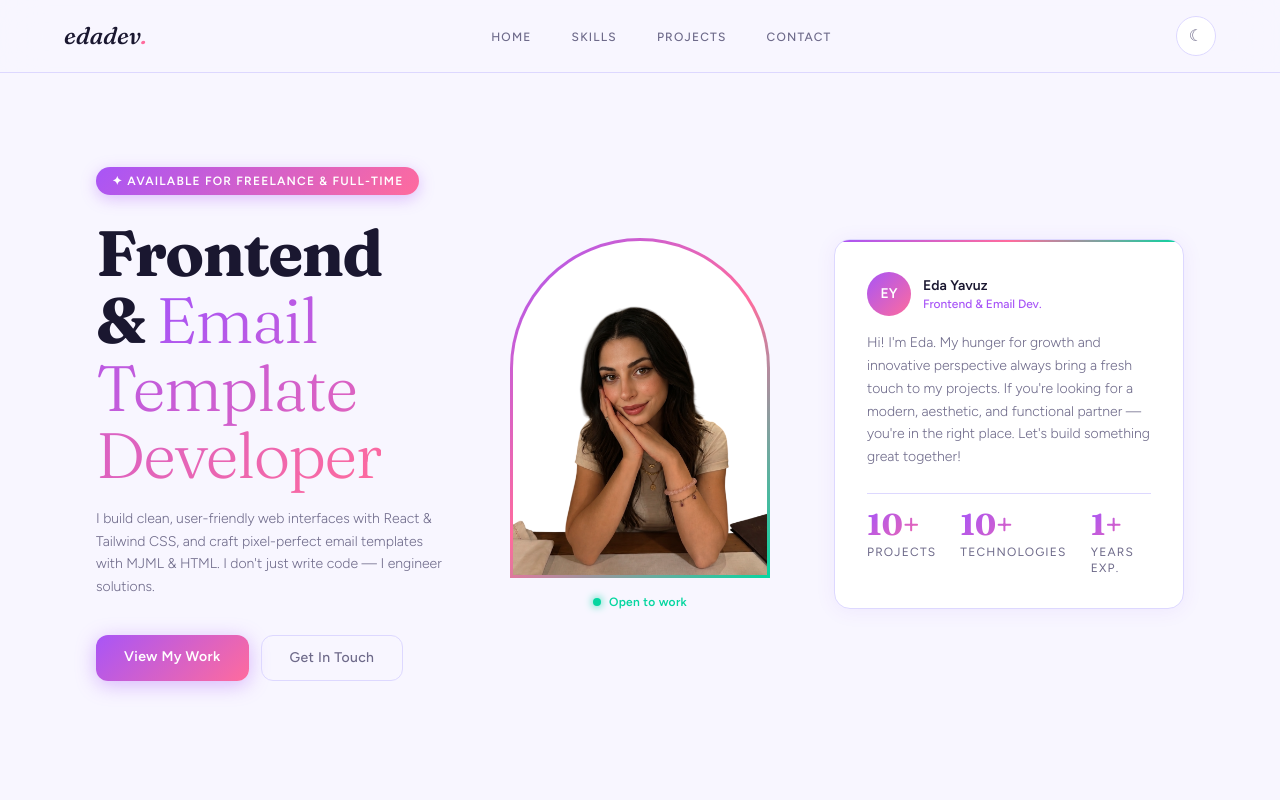
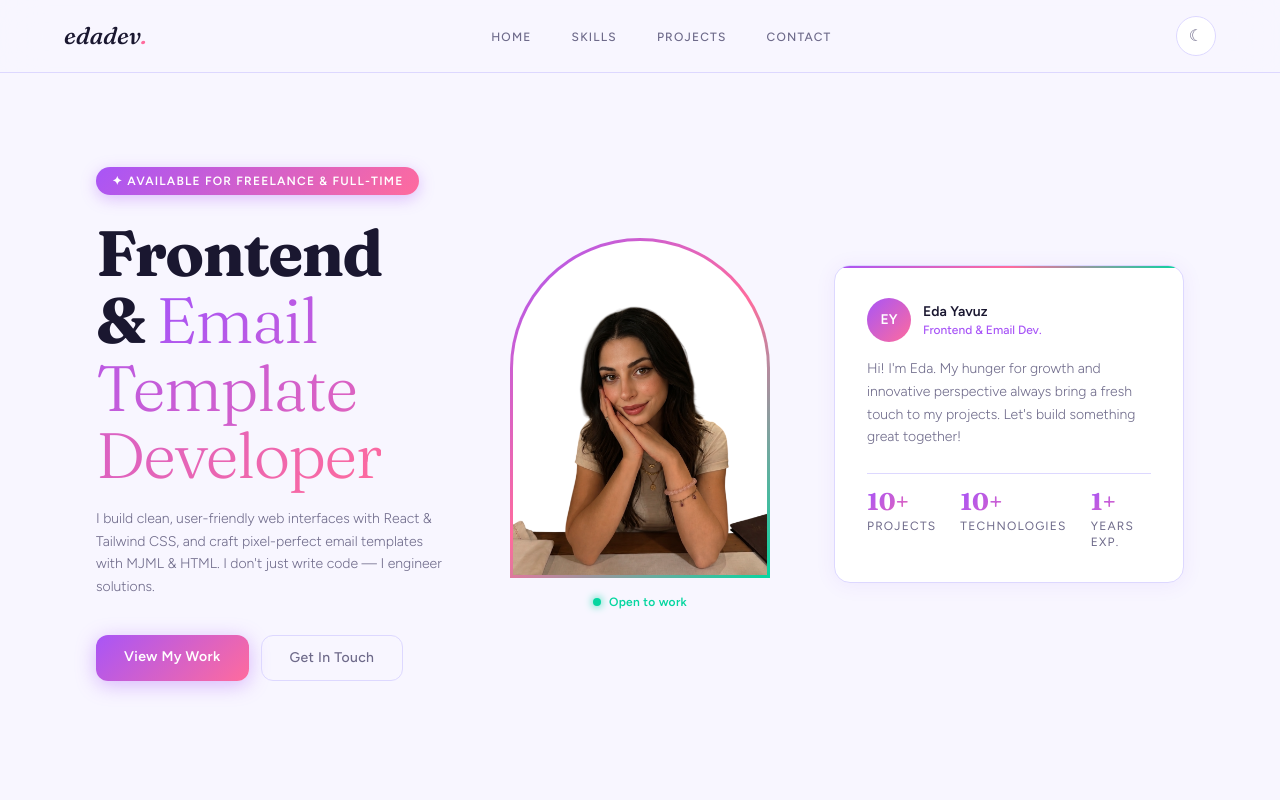
Before and after one commit to edayavuz6/My-Portfolio, a React (Vite) app in the folder My portfolio project/: page / in a window 1280 px wide. Shown: the top 800 px of the page. Built offline with nearby package versions, Linux system fonts and the light colour scheme.

Commit message:
The “hero” section has been updated because it wasn't working properly on mobile

```diff
--- a/My portfolio project/src/App.jsx
+++ b/My portfolio project/src/App.jsx
@@ -30,7 +30,7 @@ export default function App() {
 
   return (
     <div className="min-h-screen bg-[var(--bg)] transition-colors duration-300 w-full overflow-x-hidden">
-      {/* max-w-7xl ve mx-auto siteni ortalar */}
+      {}
       <div className="max-w-7xl mx-auto px-4 sm:px-6 lg:px-8">
         <Navbar dark={dark} setDark={setDark} />
         <main>
--- a/My portfolio project/src/components/Hero.jsx
+++ b/My portfolio project/src/components/Hero.jsx
@@ -2,14 +2,22 @@ export default function Hero() {
   return (
     <section
       id="home"
-      className="min-h-screen grid items-center gap-16 pt-28 pb-16 px-16 mx-auto"
+      className="min-h-screen grid items-center gap-12 pt-28 pb-16 px-6 mx-auto lg:px-16"
       style={{
-        gridTemplateColumns: "1fr auto 1fr",
+        gridTemplateColumns: "1fr",
         maxWidth: "1300px",
       }}
     >
-      {/* LEFT */}
-      <div className="fade-up">
+      <style jsx>{`
+        @media (min-width: 1024px) {
+          section {
+            grid-template-columns: 1fr auto 1fr !important;
+            gap: 4rem !important;
+          }
+        }
+      `}</style>
+
+      <div className="fade-up text-center lg:text-left">
         <span
           className="inline-block text-xs font-semibold uppercase tracking-widest text-white rounded-full px-4 py-1.5 mb-6"
           style={{
@@ -23,7 +31,7 @@ export default function Hero() {
 
         <h1
           className="font-display font-bold leading-[1.05] tracking-tight mb-5"
-          style={{ fontSize: "clamp(2.8rem, 5vw, 5rem)", color: "var(--text)" }}
+          style={{ fontSize: "clamp(2.2rem, 5vw, 5rem)", color: "var(--text)" }}
         >
           Frontend
           <br />
@@ -36,7 +44,7 @@ export default function Hero() {
         </h1>
 
         <p
-          className="text-sm leading-relaxed mb-9 font-light max-w-sm"
+          className="text-sm leading-relaxed mb-9 font-light max-w-sm mx-auto lg:mx-0"
           style={{ color: "var(--text-muted)" }}
         >
           I build clean, user-friendly web interfaces with React &amp; Tailwind
@@ -44,7 +52,7 @@ export default function Hero() {
           don't just write code — I engineer solutions.
         </p>
 
-        <div className="flex gap-3 flex-wrap">
+        <div className="flex gap-3 flex-wrap justify-center lg:justify-start">
           <a
             href="#projects"
             className="px-7 py-3 rounded-xl text-sm font-semibold tracking-wide text-white transition-all hover:-translate-y-0.5"
@@ -60,22 +68,13 @@ export default function Hero() {
             href="#contact"
             className="px-7 py-3 rounded-xl text-sm font-medium tracking-wide border transition-all"
             style={{ borderColor: "var(--border)", color: "var(--text-muted)" }}
-            onMouseEnter={(e) => {
-              e.currentTarget.style.borderColor = "var(--neon-green)";
-              e.currentTarget.style.color = "var(--neon-green)";
-            }}
-            onMouseLeave={(e) => {
-              e.currentTarget.style.borderColor = "var(--border)";
-              e.currentTarget.style.color = "var(--text-muted)";
-            }}
           >
             Get In Touch
           </a>
         </div>
       </div>
 
-      {/* CENTER — avatar */}
-      <div className="fade-up delay-1 flex flex-col items-center">
+      <div className="fade-up delay-1 flex flex-col items-center order-first lg:order-none">
         <div className="avatar-frame">
           <img
             src="img/portfolio pp-.png"
@@ -98,10 +97,9 @@ export default function Hero() {
         </div>
       </div>
 
-      {/* RIGHT — about card */}
-      <div className="fade-up delay-2">
+      <div className="fade-up delay-2 flex justify-center">
         <div
-          className="rounded-2xl p-8 relative overflow-hidden"
+          className="rounded-2xl p-8 relative overflow-hidden w-full"
           style={{
             background: "var(--surface)",
             border: "1px solid var(--border)",
@@ -109,7 +107,6 @@ export default function Hero() {
             maxWidth: "360px",
           }}
         >
-          {/* gradient top border */}
           <div
             className="absolute top-0 left-0 right-0 h-0.5"
             style={{
@@ -149,14 +146,13 @@ export default function Hero() {
             style={{ color: "var(--text-muted)" }}
           >
             Hi! I'm Eda. My hunger for growth and innovative perspective always
-            bring a fresh touch to my projects. If you're looking for a modern,
-            aesthetic, and functional partner — you're in the right place. Let's
-            build something great together!
+            bring a fresh touch to my projects. Let's build something great
+            together!
           </p>
 
           <div
-            className="flex gap-6 pt-4"
-            style={{ borderTop: "1px solid var(--border)" }}
+            className="flex gap-6 pt-4 border-t"
+            style={{ borderColor: "var(--border)" }}
           >
             {[
               ["10+", "Projects"],
@@ -164,7 +160,7 @@ export default function Hero() {
               ["1+", "Years Exp."],
             ].map(([n, l]) => (
               <div key={l}>
-                <div className="font-display text-3xl font-bold leading-none grad-text">
+                <div className="font-display text-2xl font-bold leading-none grad-text">
                   {n}
                 </div>
                 <div
```
